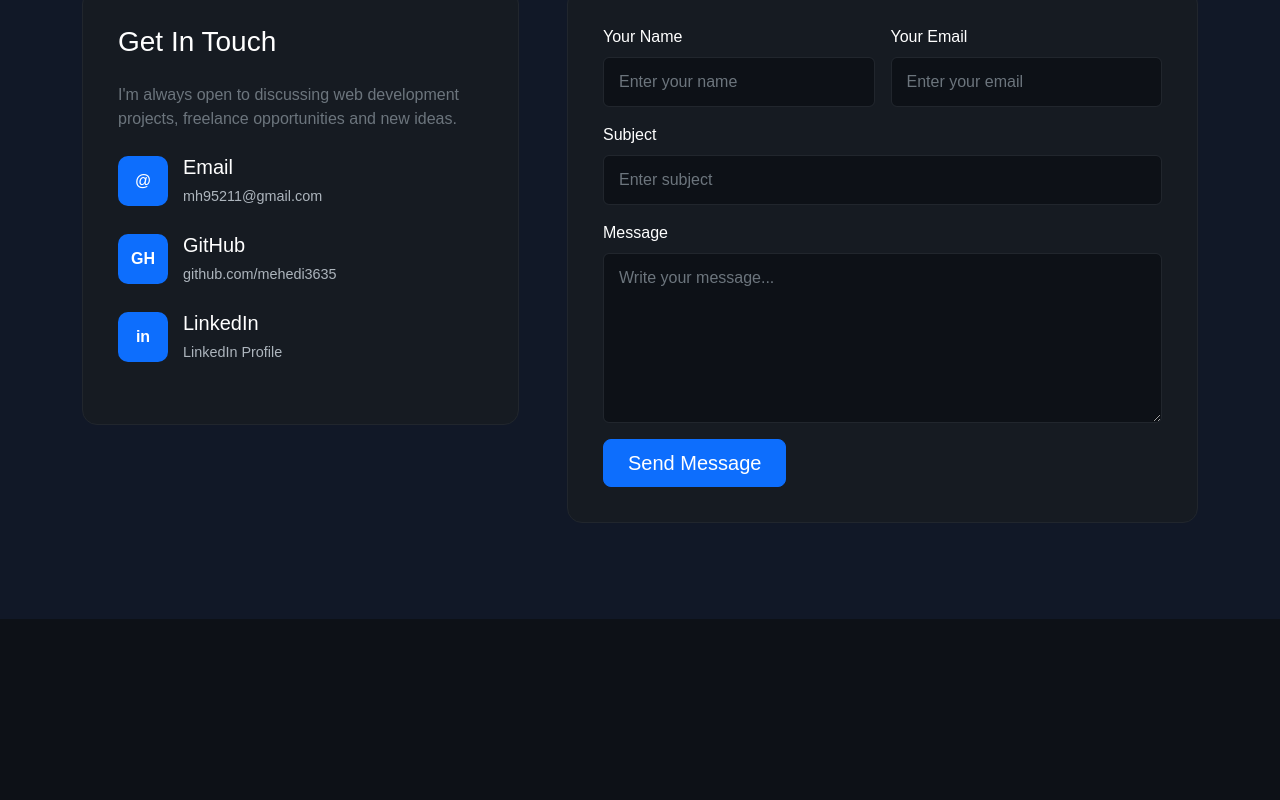
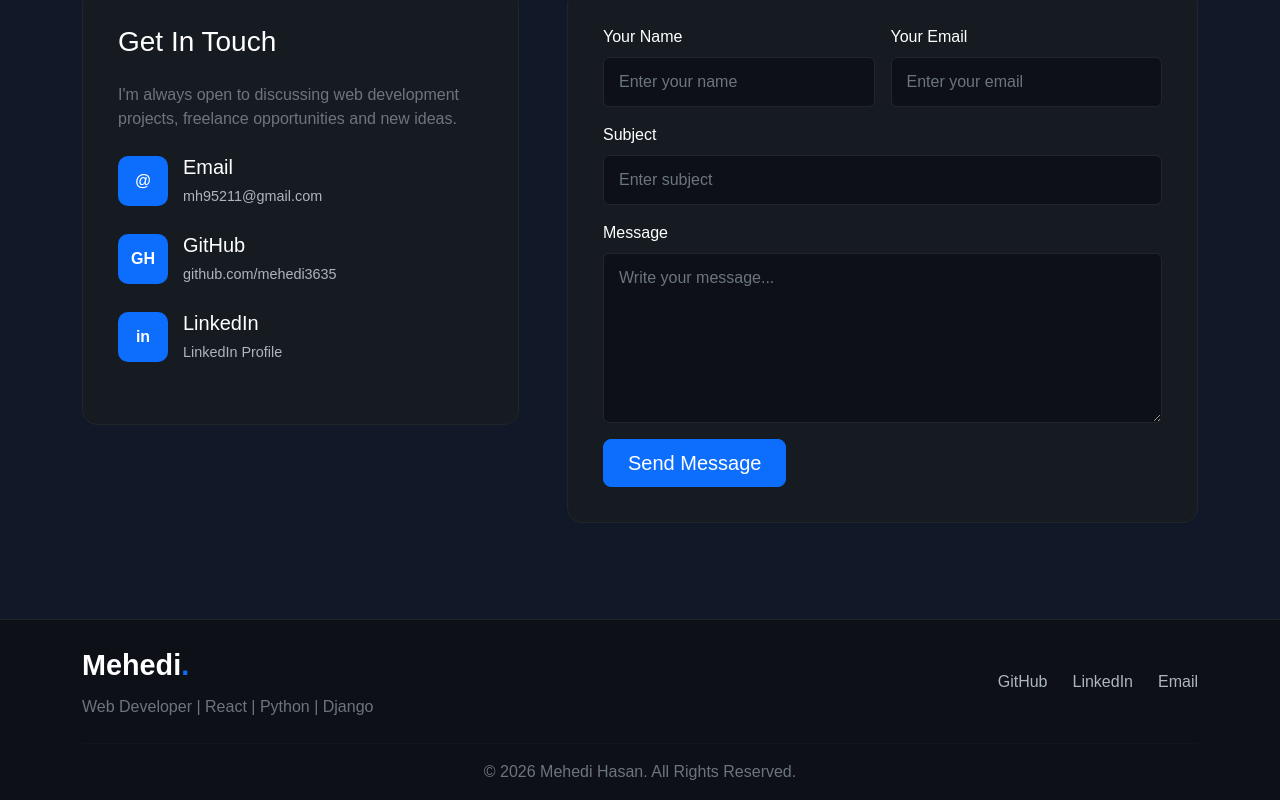
Before and after one commit to mehedi3635/mehedi-portfolio, a React (Vite) app: page / in a window 1280 px wide. Shown: the part 6319-7119 px from the top of the page. Before the commit the page ends 6938 px from the top, so only its background shows below. Built offline with nearby package versions, Linux system fonts and the light colour scheme.

Commit message:
Add portfolio footer

```diff
--- a/src/App.jsx
+++ b/src/App.jsx
@@ -7,6 +7,7 @@ import Education from "./components/Education";
 import Projects from "./components/Projects";
 import Services from "./components/Services";
 import Contact from "./components/Contact";
+import Footer from "./components/Footer";
 
 function App() {
   return (
@@ -20,6 +21,7 @@ function App() {
       <Projects />
       <Services />
       <Contact />
+      <Footer />
     </>
   );
 }
--- a/src/components/Footer.jsx
+++ b/src/components/Footer.jsx
@@ -1,5 +1,68 @@
 function Footer() {
-  return <section></section>
+  return (
+    <footer className="footer-section">
+      <div className="container">
+
+        <div className="row align-items-center py-4">
+
+          {/* Brand */}
+          <div className="col-md-6 text-center text-md-start">
+            <a
+              href="#home"
+              className="footer-brand"
+            >
+              Mehedi<span>.</span>
+            </a>
+
+            <p className="text-secondary mb-0 mt-2">
+              Web Developer | React | Python | Django
+            </p>
+          </div>
+
+          {/* Social Links */}
+          <div className="col-md-6 mt-3 mt-md-0">
+
+            <div className="footer-social text-center text-md-end">
+
+              <a
+                href="https://github.com/mehedi3635"
+                target="_blank"
+                rel="noreferrer"
+              >
+                GitHub
+              </a>
+
+              <a
+                href="https://www.linkedin.com/in/mehedi-hassan3635/"
+                target="_blank"
+                rel="noreferrer"
+              >
+                LinkedIn
+              </a>
+
+              <a href="mailto:mh95211@gmail.com">
+                Email
+              </a>
+
+            </div>
+
+          </div>
+
+        </div>
+
+        <hr className="footer-divider" />
+
+        <div className="text-center py-3">
+
+          <p className="text-secondary mb-0">
+            © 2026 Mehedi Hasan. All Rights Reserved.
+          </p>
+
+        </div>
+
+      </div>
+    </footer>
+  );
 }
 
-export default Footer
+export default Footer;
--- a/src/index.css
+++ b/src/index.css
@@ -410,6 +410,49 @@ body {
 .contact-form .form-control::placeholder {
   color: #6c757d;
 }
+/* Footer */
+.footer-section {
+  background-color: #0d1117;
+  border-top: 1px solid #21262d;
+}
+
+.footer-brand {
+  color: #ffffff;
+  font-size: 1.8rem;
+  font-weight: 700;
+  text-decoration: none;
+}
+
+.footer-brand span {
+  color: #0d6efd;
+}
+
+.footer-social {
+  display: flex;
+  justify-content: flex-end;
+  gap: 25px;
+}
+
+.footer-social a {
+  color: #adb5bd;
+  text-decoration: none;
+  transition: 0.3s ease;
+}
+
+.footer-social a:hover {
+  color: #0d6efd;
+}
+
+.footer-divider {
+  border-color: #21262d;
+  margin: 0;
+}
+
+@media (max-width: 768px) {
+  .footer-social {
+    justify-content: center;
+  }
+}
 @media (max-width: 768px) {
   .hero-section {
     text-align: center;
```
